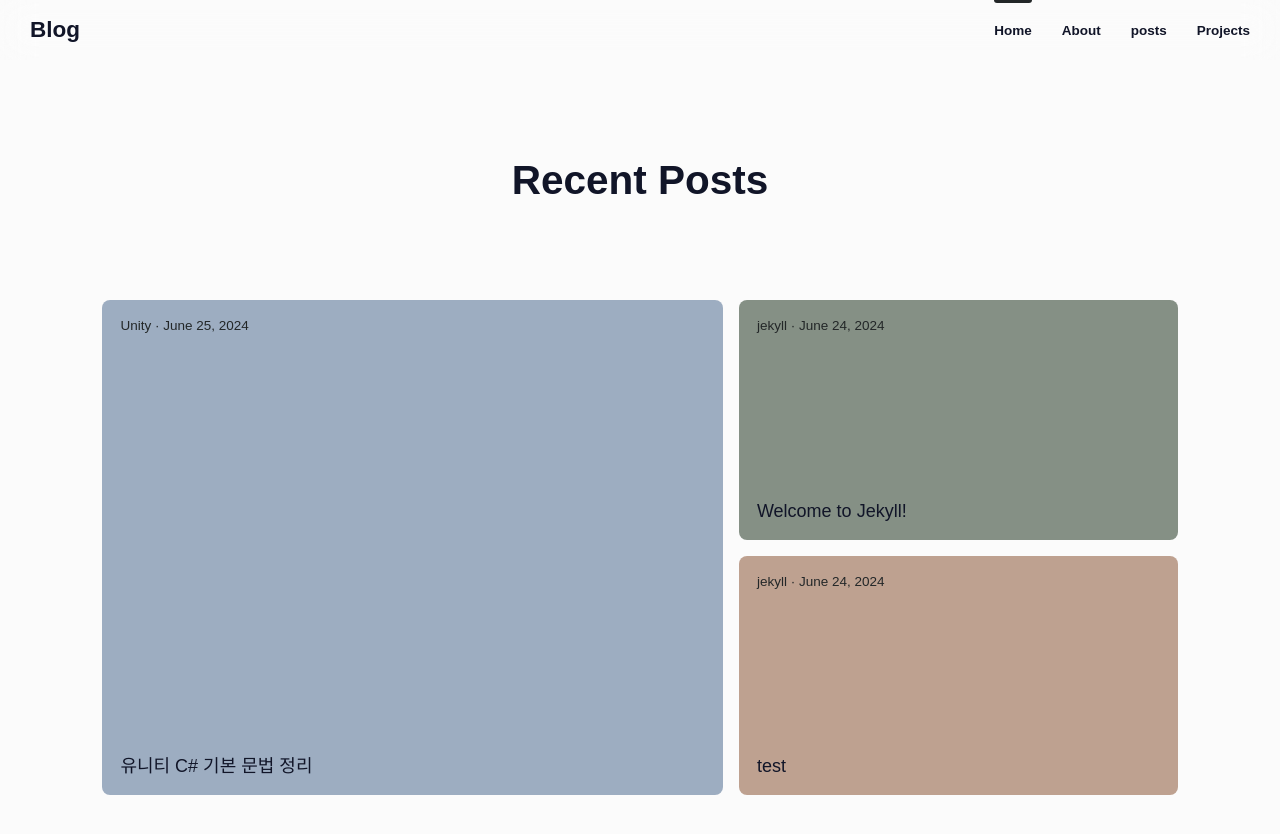
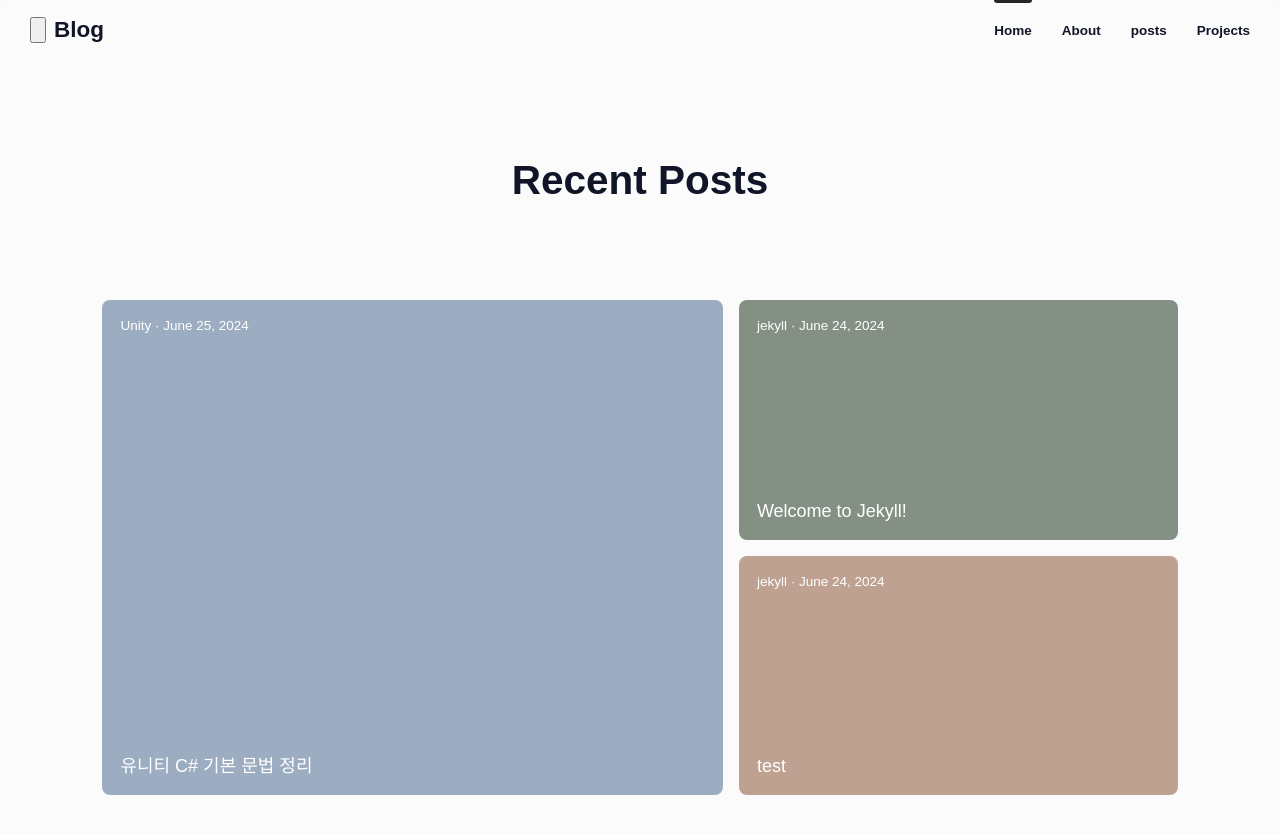
Before and after one commit to Bogamie/bogamie.github.io, a Jekyll site: the page built from index.markdown, in a window 1280 px wide. Shown: the top 834 px of the page. Built offline with Jekyll 4.4.1, drawn with Linux system fonts in a browser that asks for light colours; cached includes are drawn as plain includes; nearby versions of some CDN libraries; some web fonts are replaced.

Commit message:
Feat: Add dark mode switch button

```diff
--- a/_includes/masthead.html
+++ b/_includes/masthead.html
@@ -1,8 +1,14 @@
 <div class="masthead">
     <div class="masthead__inner-wrap">
-        <a href="/" class="site-title">{{ site.title }}</a>
+        <div class="masthead__title">
+            <button id="theme-switch">
+            </button>
+            <a href="/" class="site-title">
+                {{ site.title }}</a>
+        </div>
         <nav class="masthead__menu">
             <div class="nav__inner-wrap">
+
                 <a href="/" class="nav-item">Home</a>
             </div>
             <div class="nav__inner-wrap">
--- a/_sass/bogamie-blog/_base.scss
+++ b/_sass/bogamie-blog/_base.scss
@@ -12,6 +12,7 @@
   --base-bright: #ffffff;
   --text-color: #111528;
   --secondary-text: #232728;
+  --third-text: #ffffff;
   --primary-color: #3a435d;
   --accent-color: #0071ff;
 
@@ -24,6 +25,7 @@
   --base-bright: #000000;
   --text-color: #fafafa;
   --secondary-text: #eeeeee;
+  --third-text: #0e0e0e;
   --primary-color: #a9b5d9;
   --accent-color: #0071ff;
 }
--- a/_sass/bogamie-blog/_home.scss
+++ b/_sass/bogamie-blog/_home.scss
@@ -40,10 +40,10 @@
     &__meta {
         font-size: 0.75em;
         font-weight: 400;
-        color: var(--secondary-text);
+        color: var(--third-text);
     }
     &__title {
-        color: var(--text-color);
+        color: var(--third-text);
         font-size: 1em;
         font-weight: 500;
         margin-top: auto;
--- a/_sass/bogamie-blog/_masthead.scss
+++ b/_sass/bogamie-blog/_masthead.scss
@@ -21,6 +21,11 @@
         color: var(--text-color);
         text-decoration: none;
     }
+}
+.masthead__title {
+    display: flex;
+    flex-direction: row;
+    gap: 8px;
 }
 .site-title {
     font-size: 1.25em;
```
